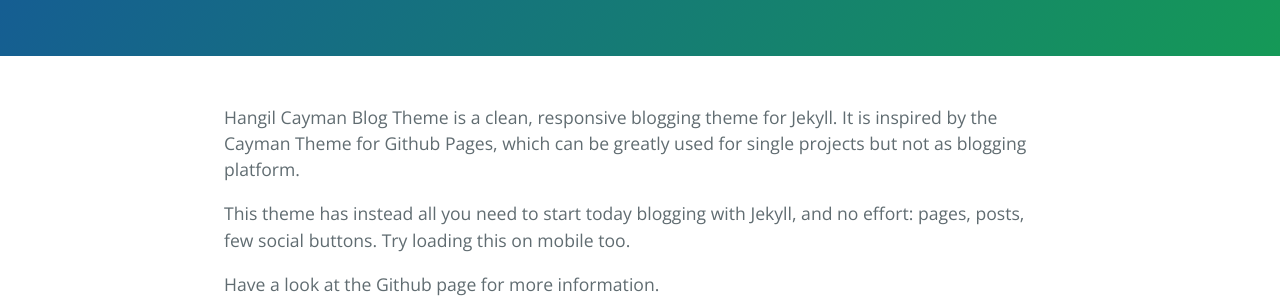
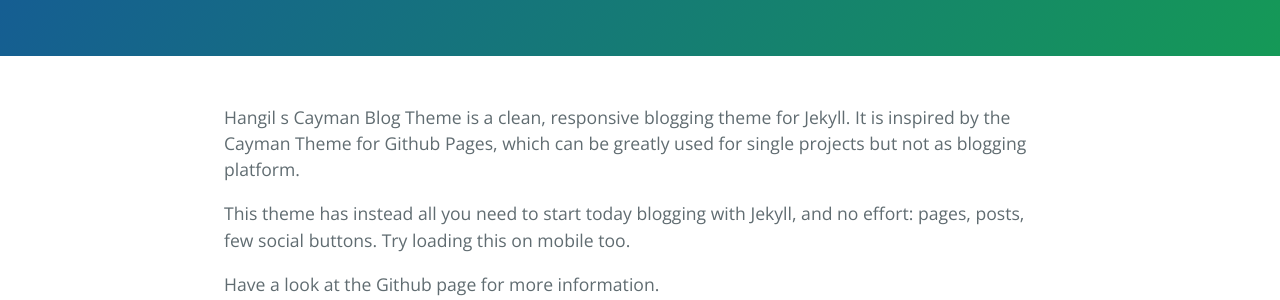
Before and after one commit to ai2s/ai2s.github.io, a Jekyll site: the page built from index.md, in a window 1280 px wide. Shown: the part 317-617 px from the top of the page. Built offline with Jekyll 4.4.1, drawn with Linux system fonts in a browser that asks for light colours.

Commit message:
Update index.md
test1

```diff
--- a/index.md
+++ b/index.md
@@ -8,7 +8,7 @@
 layout: home
 ---
 
-Hangil Cayman Blog Theme is a clean, responsive blogging theme for Jekyll. It is inspired by the Cayman Theme for Github Pages, which can be greatly used for single projects but not as blogging platform.
+Hangil s Cayman Blog Theme is a clean, responsive blogging theme for Jekyll. It is inspired by the Cayman Theme for Github Pages, which can be greatly used for single projects but not as blogging platform.
 
 This theme has instead all you need to start today blogging with Jekyll, and no effort: pages, posts, few social buttons. Try loading this on mobile too.
 
```
